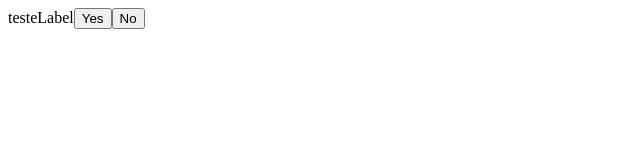
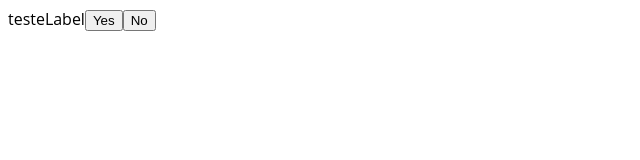
Before and after one commit to esterfania/acessibilidade, an Angular app: page / in a window 1280 px wide. Shown: the top 160 px of the page, without its empty margins (0-640 px from the left). Built offline with nearby package versions, Linux system fonts and the light colour scheme.

Commit message:
define estilo global da aplicação

```diff
--- a/src/styles.scss
+++ b/src/styles.scss
@@ -1 +1,10 @@
 /* You can add global styles to this file, and also import other style files */
+* {
+  box-sizing: border-box;
+}
+body {
+  font-family: "Open Sans", sans-serif;
+}
+:focus{
+    outline: 2px solid orange;
+}
```
